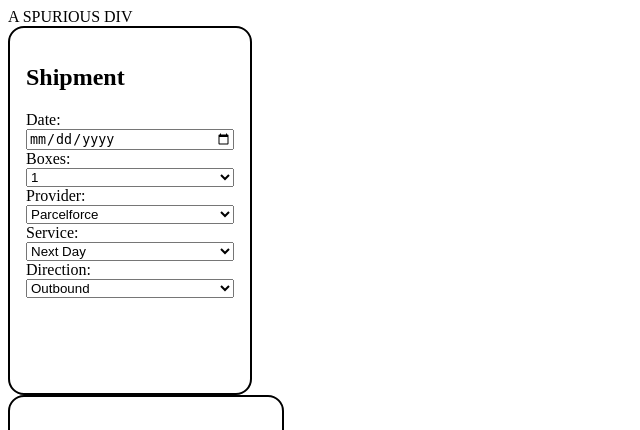
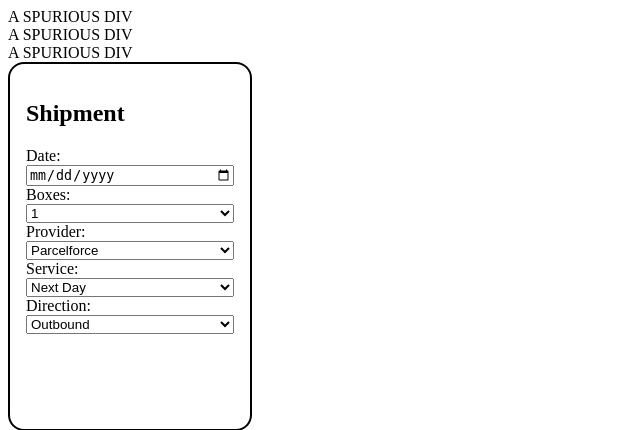
Before and after one commit to pawrequest/shipaw, a Python web app: template src/shipaw/ui/templates/shipping_form.html in a window 1280 px wide. Shown: the top 430 px of the page, without its empty margins (0-640 px from the left). Run offline with Jinja, Linux system fonts and the light colour scheme; the template is opened without the code that fills it, so the values that code supplies are empty.

Commit message:
sp[urious divs test

```diff
--- a/src/shipaw/ui/templates/shipping_form.html
+++ b/src/shipaw/ui/templates/shipping_form.html
@@ -10,9 +10,11 @@
       hx-target=#content_top
       hx-swap="innerHTML"
 >
-    <div> A SPURIOUS DIV</div>
     <input type="hidden" name="context_json" value="">
     <div class="wrapper wrapper__booking">
+        <div> A SPURIOUS DIV</div>
+        <div> A SPURIOUS DIV</div>
+        <div> A SPURIOUS DIV</div>
         <section class="inputs inputs__ship">
             <h1>Shipment</h1>
             <label for="ship_date">Date:</label>
```
